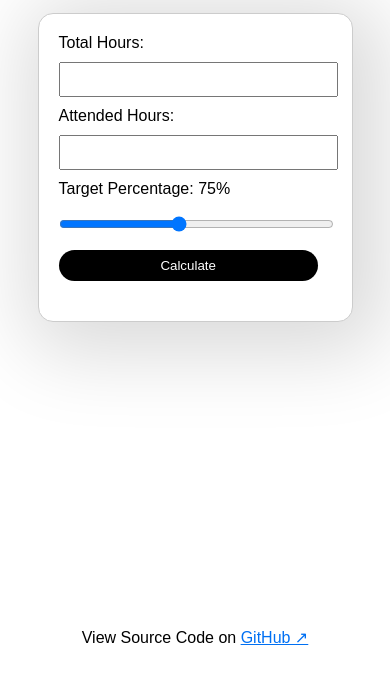
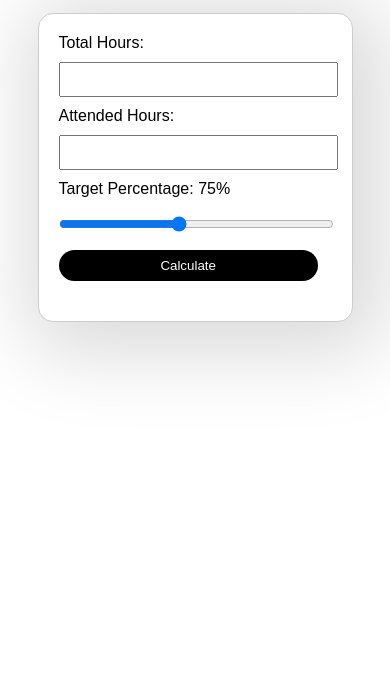
Before and after one commit to sayeedmunees/bunkscape-attendance, a plain HTML site: page index.html in a window 390 px wide. Shown: the part 163-844 px from the top of the page. Drawn offline with Linux system fonts and the light colour scheme.

Commit message:
Update style.css

```diff
--- a/style.css
+++ b/style.css
@@ -133,12 +133,7 @@ nav {
     }
 
     .footer {
-      display: inline;
-      height: fit-content;
-      z-index: -1;
-      margin-top: 1rem;
-      margin-bottom: 2rem;
-    }
+      display: none;
 
 
 
```
